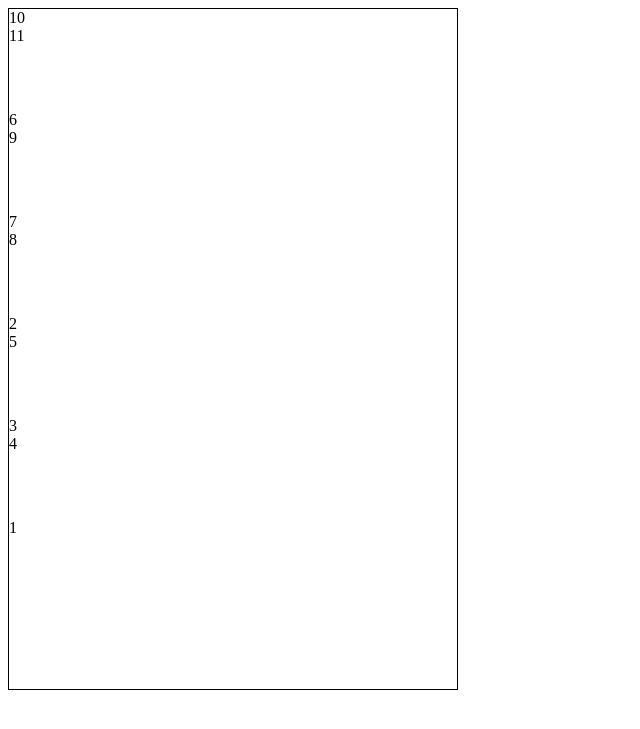
After one commit to Lukeylas/InazumaTeamCreator, a PHP site: page /formations/f-basic.php in a window 1280 px wide. The commit adds this page. Shown: the top 729 px of the page, without its empty margins (0-640 px from the left). Run offline with PHP 8.4, Linux system fonts and the light colour scheme.

Commit message:
1st formation (names only) added

```diff
--- /dev/null
+++ b/website/public/formations/f-basic.php
@@ -0,0 +1,39 @@
+<div id="formation" class="d-flex align-items-end">
+    <div class="container mb-4">
+        <div class="row" id="row6">
+            <div class="col d-flex justify-content-end align-items-end">10 <?php if(isset($players[10])) echo $players[10]->firstname." ".$players[10]->lastname; ?></div>
+            <div class="col d-flex justify-content-start align-items-end">11 <?php if(isset($players[11])) echo $players[11]->firstname." ".$players[11]->lastname; ?></div>
+        </div>
+        <div class="row" id="row5">
+            <div class="col d-flex justify-content-center align-items-end">6 <?php if(isset($players[6])) echo $players[6]->firstname." ".$players[6]->lastname; ?></div>
+            <div class="col d-flex justify-content-center align-items-end">9 <?php if(isset($players[9])) echo $players[9]->firstname." ".$players[9]->lastname; ?></div>
+        </div>
+        <div class="row" id="row4">
+            <div class="col d-flex justify-content-end align-items-end">7 <?php if(isset($players[7])) echo $players[7]->firstname." ".$players[7]->lastname; ?></div>
+            <div class="col d-flex justify-content-start align-items-end">8 <?php if(isset($players[8])) echo $players[8]->firstname." ".$players[8]->lastname; ?></div>
+        </div>
+        <div class="row" id="row3">
+            <div class="col d-flex justify-content-center align-items-end">2 <?php if(isset($players[2])) echo $players[2]->firstname." ".$players[2]->lastname; ?></div>
+            <div class="col d-flex justify-content-center align-items-end">5 <?php if(isset($players[5])) echo $players[5]->firstname." ".$players[5]->lastname; ?></div>
+        </div>
+        <div class="row" id="row2">
+            <div class="col d-flex justify-content-end align-items-end">3 <?php if(isset($players[3])) echo $players[3]->firstname." ".$players[3]->lastname; ?></div>
+            <div class="col d-flex justify-content-start align-items-end">4 <?php if(isset($players[4])) echo $players[4]->firstname." ".$players[4]->lastname; ?></div>
+        </div>
+        <div class="row" id="row1">
+            <div class="col d-flex justify-content-center align-items-end">1 <?php if(isset($players[1])) echo $players[1]->firstname." ".$players[1]->lastname; ?> </div>
+        </div>
+    </div>
+</div>
+
+<style scoped>
+    #formation {
+        width: 35vw;
+        height: 85vh;
+        border: black solid 1px;
+        float: left;
+    }
+    .row {
+        height: 15%;
+    }
+</style>
```
Also changed, not shown: website/private/manager/PlayerManager.php (+7 -1 lines), website/public/team.php (+18 -5 lines).
